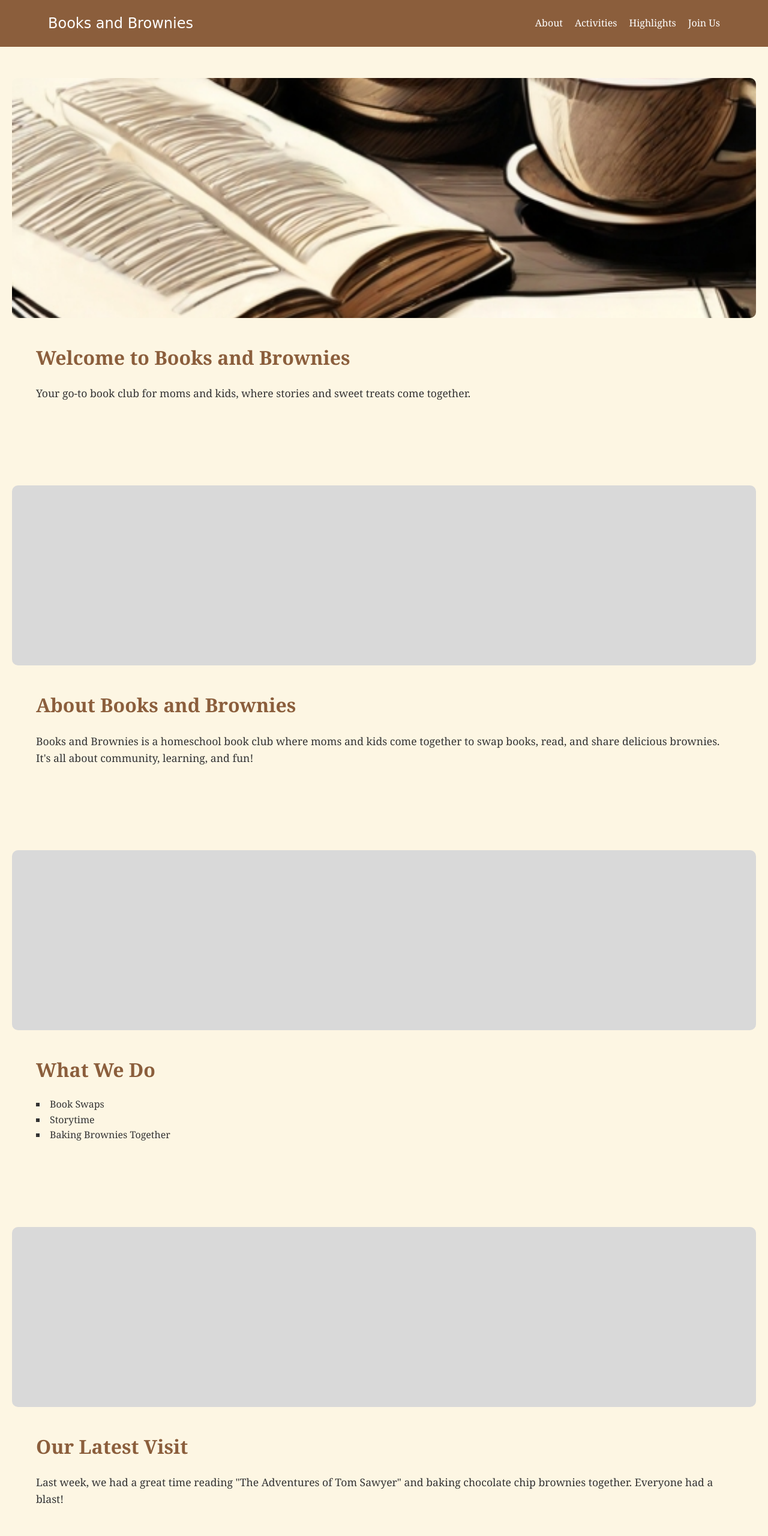
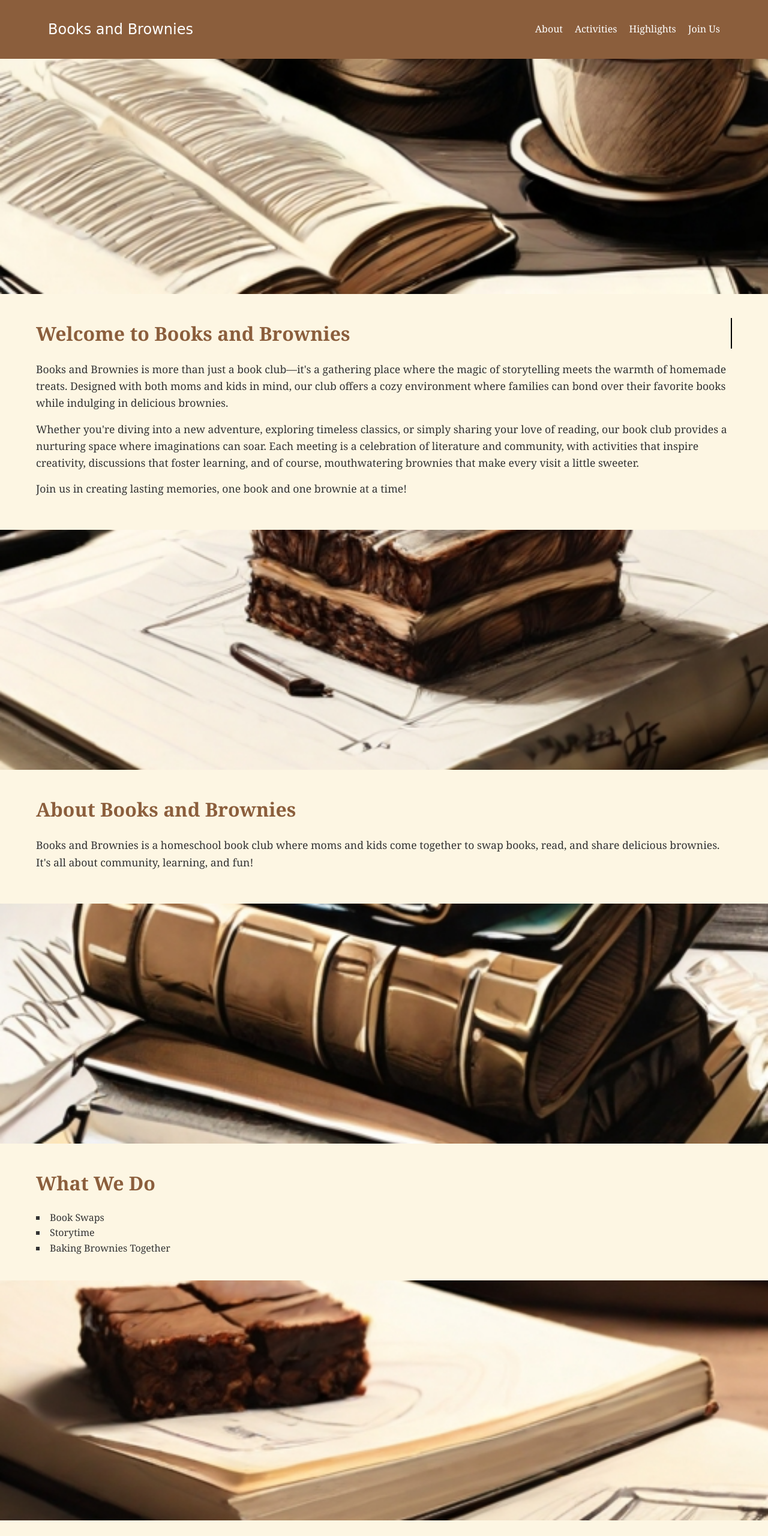
Before and after one commit to philknowles/booksandbrownies, a plain HTML site: page index.html in a window 1280 px wide. Shown: the top 2560 px of the page at 60% size. Drawn offline with Linux system fonts and the light colour scheme; a script that the page names is missing.

Commit message:
Initial Commit

```diff
--- a/index.html
+++ b/index.html
@@ -7,6 +7,11 @@
     <link rel="stylesheet" href="styles.css">
 </head>
 <body>
+    <!-- Progress Bar -->
+    <!-- <div id="progress-container">
+        <div id="progress-bar"></div>
+    </div> -->
+
     <header id="main-header">
         <div class="container">
             <div id="logo">Books and Brownies</div>
@@ -21,28 +26,34 @@
         </div>
     </header>
 
-    <!-- Hero Section -->
-    <section id="hero">
-        <div class="image-placeholder" id="hero-image"></div>
-        <div class="container">
-            <h1>Welcome to Books and Brownies</h1>
-            <p>Your go-to book club for moms and kids, where stories and sweet treats come together.</p>
+    <!-- Hero Section with Parallax -->
+    <section id="hero" class="parallax-container">
+        <div class="parallax"></div>
+    </section>
+    <div class="container reveal active">
+        <h1 class="typing-effect">Welcome to Books and Brownies</h1>
+        <p>Books and Brownies is more than just a book club—it's a gathering place where the magic of storytelling meets the warmth of homemade treats. Designed with both moms and kids in mind, our club offers a cozy environment where families can bond over their favorite books while indulging in delicious brownies.</p>
+
+        <p>Whether you're diving into a new adventure, exploring timeless classics, or simply sharing your love of reading, our book club provides a nurturing space where imaginations can soar. Each meeting is a celebration of literature and community, with activities that inspire creativity, discussions that foster learning, and of course, mouthwatering brownies that make every visit a little sweeter.</p>
+
+        <p>Join us in creating lasting memories, one book and one brownie at a time!</p>
+
     </div>
+
+    <!-- About Section with Parallax -->
+    <section id="about" class="parallax-container">
+        <div class="parallax" style="background-image: url('images/about-image.jpg');"></div>
     </section>
-
-    <!-- About Section -->
-    <section id="about">
-        <div class="image-placeholder" id="about-image"></div>
-        <div class="container">
+    <div class="container slide-in-left">
         <h1>About Books and Brownies</h1>
         <p>Books and Brownies is a homeschool book club where moms and kids come together to swap books, read, and share delicious brownies. It's all about community, learning, and fun!</p>
     </div>
+
+    <!-- Activities Section with Parallax -->
+    <section id="activities" class="parallax-container">
+        <div class="parallax" style="background-image: url('images/activities-image.jpg');"></div>
     </section>
-
-    <!-- Activities Section -->
-    <section id="activities">
-        <div class="image-placeholder" id="activities-image"></div>
-        <div class="container">
+    <div class="container slide-in-left">
         <h1>What We Do</h1>
         <ul>
             <li>Book Swaps</li>
@@ -50,22 +61,40 @@
             <li>Baking Brownies Together</li>
         </ul>
     </div>
+
+    <!-- Highlights Section with Parallax -->
+    <section id="highlights" class="parallax-container">
+        <div class="parallax" style="background-image: url('images/highlights-image.jpg');"></div>
     </section>
-
-    <!-- Highlights Section -->
-    <section id="highlights">
-        <div class="image-placeholder" id="highlights-image"></div>
-        <div class="container">
+    <div class="container slide-in-left">
         <h1>Our Latest Visit</h1>
         <p>Last week, we had a great time reading "The Adventures of Tom Sawyer" and baking chocolate chip brownies together. Everyone had a blast!</p>
     </div>
+
+    <!-- Join Us Section with Parallax -->
+    <section id="join" class="parallax-container">
+        <div class="parallax" style="background-image: url('images/join-image.jpg');"></div>
     </section>
-
-    <footer id="join">
-        <div class="image-placeholder" id="join-image"></div>
-        <div class="container">
+    <div class="container slide-in-left">
         <h1>Join Us</h1>
         <p>Interested in joining the fun? <a href="mailto:info@booksandbrownies.com">Contact us</a> for more information!</p>
+    </div>
+
+    <footer id="join" class="parallax-container">
+        <div class="container slide-in-left">
+            <div id="logo">Books and Brownies</div>
+            <nav>
+                <ul>
+                    <li><a href="#about">About</a></li>
+                    <li><a href="#activities">Activities</a></li>
+                    <li><a href="#highlights">Highlights</a></li>
+                    <li><a href="#join">Join Us</a></li>
+                </ul>
+            </nav>
+        </div>
+        <!-- Copyright Notice -->
+        <div class="copyright">
+            <p>&copy; 2024 Books and Brownies. All rights reserved.</p>
         </div>
     </footer>
 
--- a/styles.css
+++ b/styles.css
@@ -26,6 +26,7 @@ header {
     left: 0;
     z-index: 1000;
     transition: all 0.3s ease;
+    padding:10px 0;
 }
 
 header.shrink {
@@ -73,7 +74,7 @@ nav ul li a:hover {
 }
 
 section {
-    padding: 60px 20px;
+    padding: 20px 0;
     animation: fadeIn 1.5s ease-in;
 }
 
@@ -85,6 +86,7 @@ h1 {
 
 p {
     font-size: 1.1em;
+    padding-bottom:15px;
 }
 
 ul {
@@ -94,8 +96,15 @@ ul {
 footer {
     background-color: #8b5e3c;
     color: #fff;
-    padding: 20px;
+    padding: 0;
     text-align: center;
+}
+
+footer .container {
+    display:flex;
+    justify-content: space-between;
+    align-items: center;
+    padding: 20px 40px;
 }
 
 footer a {
@@ -113,17 +122,12 @@ footer a:hover {
     width: 100%;
     height: 300px; /* Adjust the height as needed */
     background-color: #d9d9d9;
-    border-radius: 10px;
+    /* border-radius: 10px; */
     margin-bottom: 20px;
 }
 
-#hero-image {
-    height: 400px; /* Taller for hero section */
-    background-color: #c4c4c4;
-    background: url('images/i-img-hero.jpg') no-repeat;
-    background-size: 100%;
-    background-position:center;
-}
+/* Adjusted Hero Section */
+
 
 /* Fade in animation */
 @keyframes fadeIn {
@@ -154,7 +158,7 @@ footer a:hover {
 }
 
 .parallax {
-    background-image: url('your-image.jpg');
+    background-image: url('images/hero-image.jpg');
     background-attachment: fixed;
     background-size: cover;
     background-position: center;
```
Also changed, not shown: images/about-image.jpg (renamed from images/Default_Sketchbook_Style_Sketchbook_handdrawn_dark_gritty_real_0 (1).jpg), images/activities-image.jpg (added), images/hero-image.jpg (renamed from images/i-img-hero.jpg), images/highlights-image.jpg (renamed from images/Default_Sketchbook_Style_Sketchbook_handdrawn_dark_gritty_real_3 (1).jpg), images/join-image.jpg (renamed from images/Default_Sketchbook_Style_Sketchbook_handdrawn_dark_gritty_real_3.jpg). Lines whose indentation alone changed are shown as unchanged.
